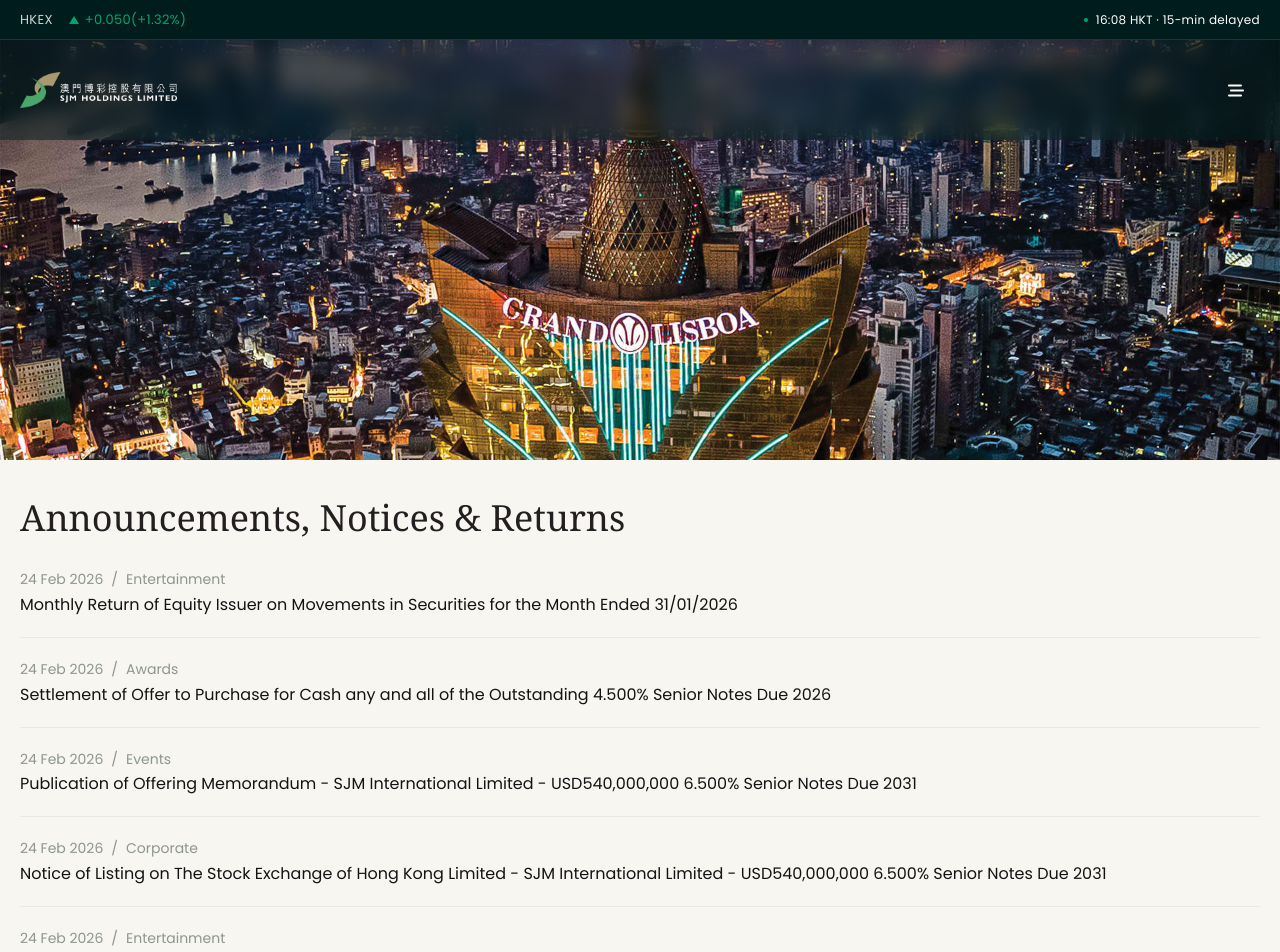
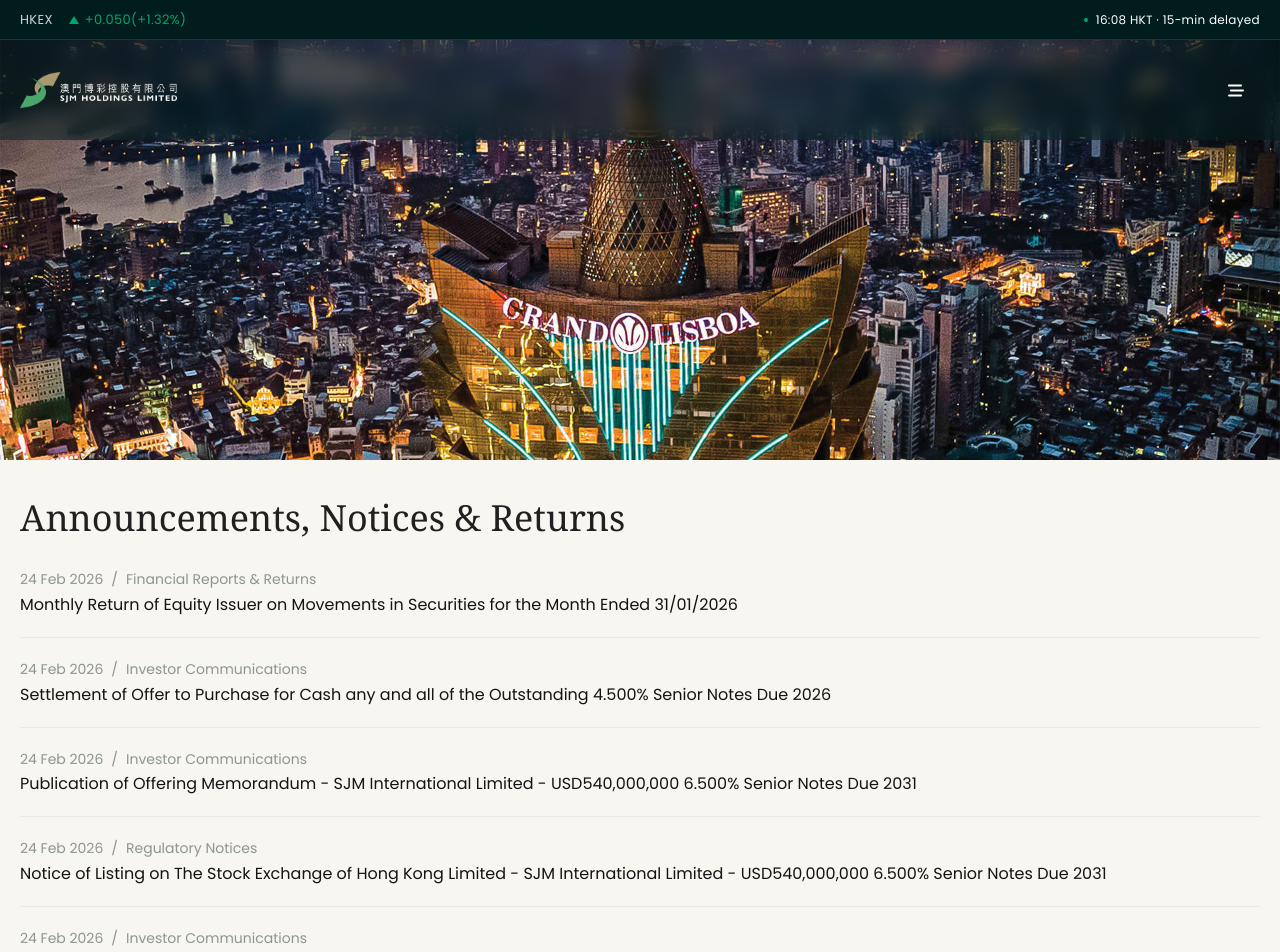
Before and after one commit to 1279374970/sjm-holdings, a Next.js app: page /announcements in a window 1280 px wide. Shown: the top 952 px of the page. Built offline with nearby package versions, Linux system fonts and the light colour scheme; a web font is replaced by a local one.

Commit message:
feat: 样式调整

```diff
--- a/app/announcements/page.js
+++ b/app/announcements/page.js
@@ -11,24 +11,25 @@
 };
 
 const announcements = [
-  { date: "24 Feb 2026", category: "Entertainment", title: "Monthly Return of Equity Issuer on Movements in Securities for the Month Ended 31/01/2026" },
-  { date: "24 Feb 2026", category: "Awards", title: "Settlement of Offer to Purchase for Cash any and all of the Outstanding 4.500% Senior Notes Due 2026" },
-  { date: "24 Feb 2026", category: "Events", title: "Publication of Offering Memorandum - SJM International Limited - USD540,000,000 6.500% Senior Notes Due 2031" },
-  { date: "24 Feb 2026", category: "Corporate", title: "Notice of Listing on The Stock Exchange of Hong Kong Limited - SJM International Limited - USD540,000,000 6.500% Senior Notes Due 2031" },
-  { date: "24 Feb 2026", category: "Entertainment", title: "Closing of the Issuance of USD540,000,000 6.500% Senior Notes Due 2031" },
-  { date: "24 Feb 2026", category: "Events", title: "Results of Offer to Purchase for Cash any and all of the Outstanding 4.500% Senior Notes Due 2026" },
-  { date: "24 Feb 2026", category: "Entertainment", title: "Issuance of USD540,000,000 6.500% Senior Notes Due 2031 and Disclosure Pursuant to Rule 13.18 of the Listing Rules & Exempted Connected Transaction in relation to the Partial Subscription of the Notes by a Connected Person" },
-  { date: "24 Feb 2026", category: "Corporate", title: "Monthly Return of Equity Issuer on Movements in Securities for the Month Ended 31/12/2025" },
-  { date: "24 Feb 2026", category: "Events", title: "Commencement of Offer to Purchase for Cash any and all of the Outstanding 4.500% Senior Notes Due 2026" },
-  { date: "24 Feb 2026", category: "Events", title: "Inside Information Proposed Issuance of U.S. Dollar Denominated Senior Notes" },
+  { date: "24 Feb 2026", category: "Financial Reports & Returns", title: "Monthly Return of Equity Issuer on Movements in Securities for the Month Ended 31/01/2026" },
+  { date: "24 Feb 2026", category: "Investor Communications", title: "Settlement of Offer to Purchase for Cash any and all of the Outstanding 4.500% Senior Notes Due 2026" },
+  { date: "24 Feb 2026", category: "Investor Communications", title: "Publication of Offering Memorandum - SJM International Limited - USD540,000,000 6.500% Senior Notes Due 2031" },
+  { date: "24 Feb 2026", category: "Regulatory Notices", title: "Notice of Listing on The Stock Exchange of Hong Kong Limited - SJM International Limited - USD540,000,000 6.500% Senior Notes Due 2031" },
+  { date: "24 Feb 2026", category: "Investor Communications", title: "Closing of the Issuance of USD540,000,000 6.500% Senior Notes Due 2031" },
+  { date: "24 Feb 2026", category: "Investor Communications", title: "Results of Offer to Purchase for Cash any and all of the Outstanding 4.500% Senior Notes Due 2026" },
+  { date: "24 Feb 2026", category: "Regulatory Notices", title: "Issuance of USD540,000,000 6.500% Senior Notes Due 2031 and Disclosure Pursuant to Rule 13.18 of the Listing Rules & Exempted Connected Transaction in relation to the Partial Subscription of the Notes by a Connected Person" },
+  { date: "24 Feb 2026", category: "Financial Reports & Returns", title: "Monthly Return of Equity Issuer on Movements in Securities for the Month Ended 31/12/2025" },
+  { date: "24 Feb 2026", category: "Investor Communications", title: "Commencement of Offer to Purchase for Cash any and all of the Outstanding 4.500% Senior Notes Due 2026" },
+  { date: "24 Feb 2026", category: "Regulatory Notices", title: "Inside Information Proposed Issuance of U.S. Dollar Denominated Senior Notes" },
 ];
 
 const articleCategories = [
   { name: "All", count: 59 },
-  { name: "Awards", count: 24 },
-  { name: "Events", count: 16 },
-  { name: "Entertainment", count: 19 },
-  { name: "Corporate", count: 27 },
+  { name: "Corporate Announcements", count: 12 },
+  { name: "Financial Reports & Returns", count: 15 },
+  { name: "Regulatory Notices", count: 11 },
+  { name: "Operational Updates", count: 8 },
+  { name: "Investor Communications", count: 13 },
 ];
 
 const publishedYears = [
```
